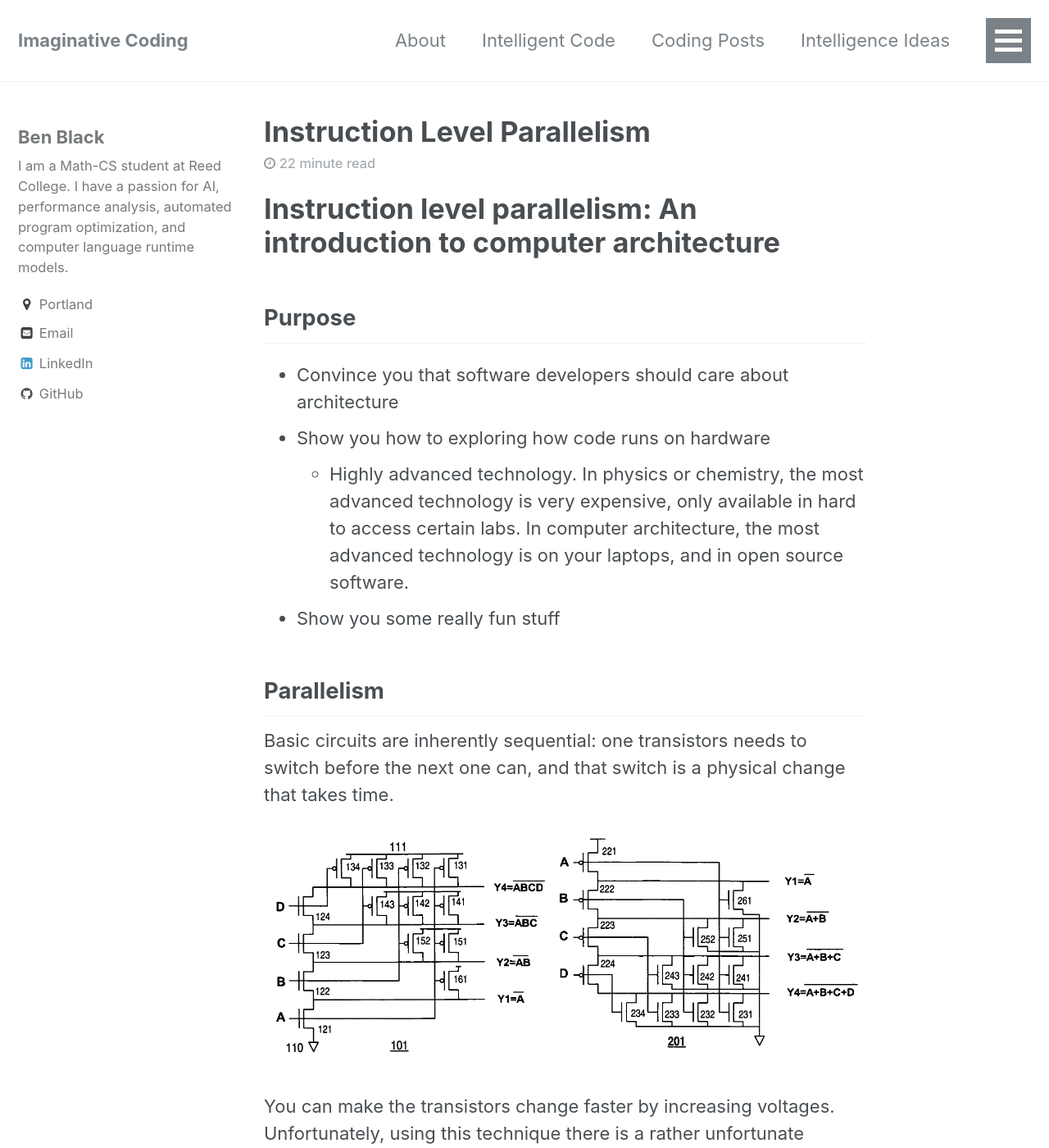
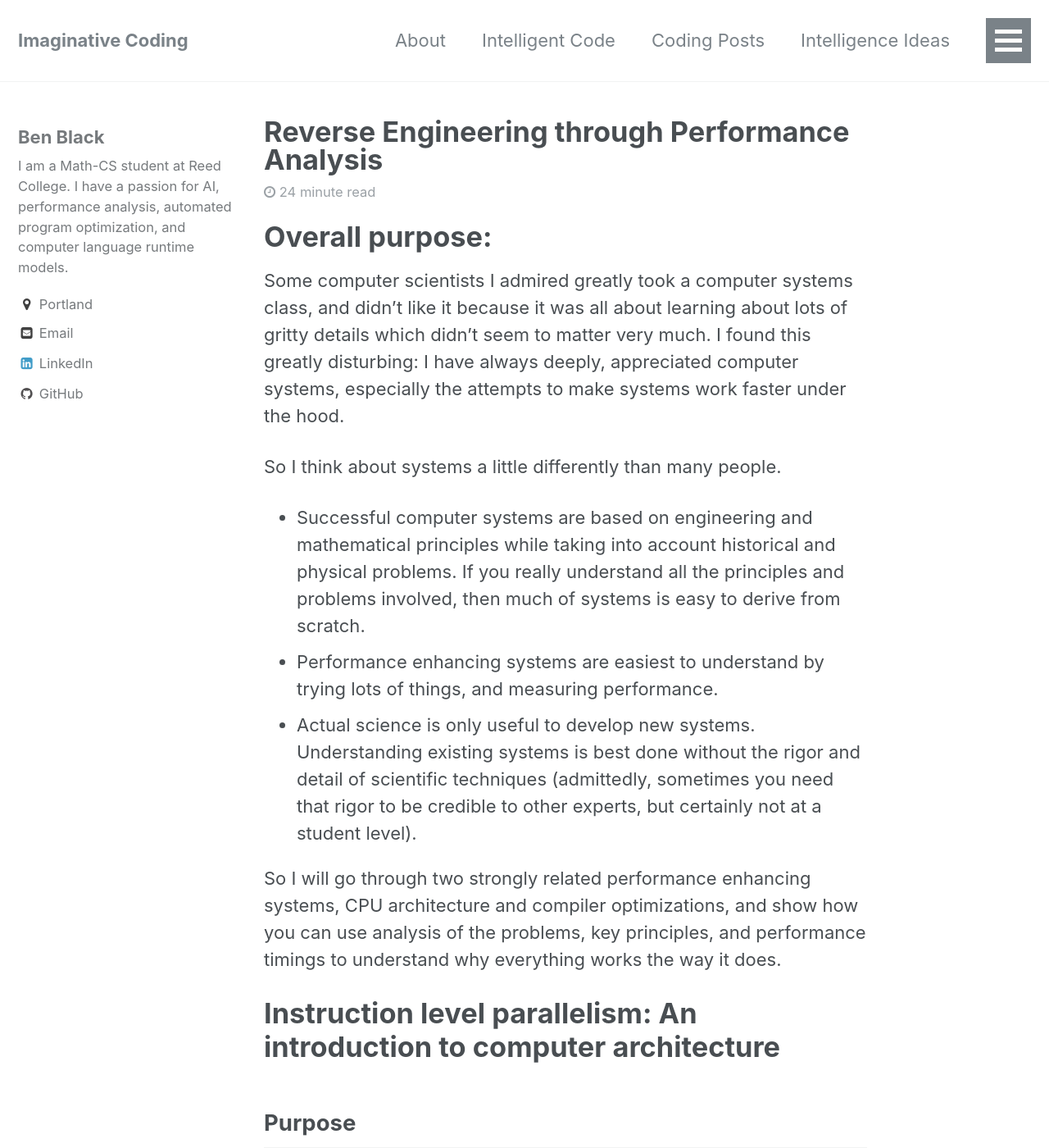
Before and after one commit to benblack769/benblack769.github.io, a Jekyll site: the page built from coding_posts/cpu-archetecture.md, in a window 1280 px wide and 1400 px high. Shown: the whole window at 82% size. Built offline with Jekyll 4.4.1, drawn with Linux system fonts in a browser that asks for light colours; formulas are drawn with MathJax 3.

Commit message:
renamed and repurposed cpu-arch

```diff
--- a/coding_posts/cpu-archetecture.md
+++ b/coding_posts/cpu-archetecture.md
@@ -1,10 +1,23 @@
 ---
-title: Instruction Level Parallelism
-under_construction: false
-excerpt: "Informative post concerning connecting data parrelelism, computer archetecture and compilers."
+title: Reverse Engineering through Performance Analysis
+under_construction: true
+excerpt: "Showing how one can use reverse engineering principles to understand complex ideas in computer architecture and optimizing compilers."
 comments: true
 share: true
 ---
+
+# Overall purpose:
+
+Some computer scientists I admired greatly took a computer systems class, and didn't like it because it was all about learning about lots of gritty details which didn't seem to matter very much. I found this greatly disturbing: I have always deeply, appreciated computer systems, especially the attempts to make systems work faster under the hood.
+
+So I think about systems a little differently than many people.
+
+* Successful computer systems are based on engineering and  mathematical principles while taking into account historical and physical problems. If you really understand all the principles and problems involved, then much of systems is easy to derive from scratch.
+* Performance enhancing systems are easiest to understand by trying lots of things, and measuring performance.
+* Actual science is only useful to develop new systems. Understanding existing systems is best done without the rigor and detail of scientific techniques (admittedly, sometimes you need that rigor to be credible to other experts, but certainly not at a student level).
+
+
+So I will go through two strongly related performance enhancing systems, CPU architecture and compiler optimizations, and show how you can use analysis of the problems, key principles, and performance timings to understand why everything works the way it does.
 
 # Instruction level parallelism: An introduction to computer architecture
 
```
Also changed, not shown: coding_posts/testing-and-provable-correctness.md (line endings or trailing spaces).
